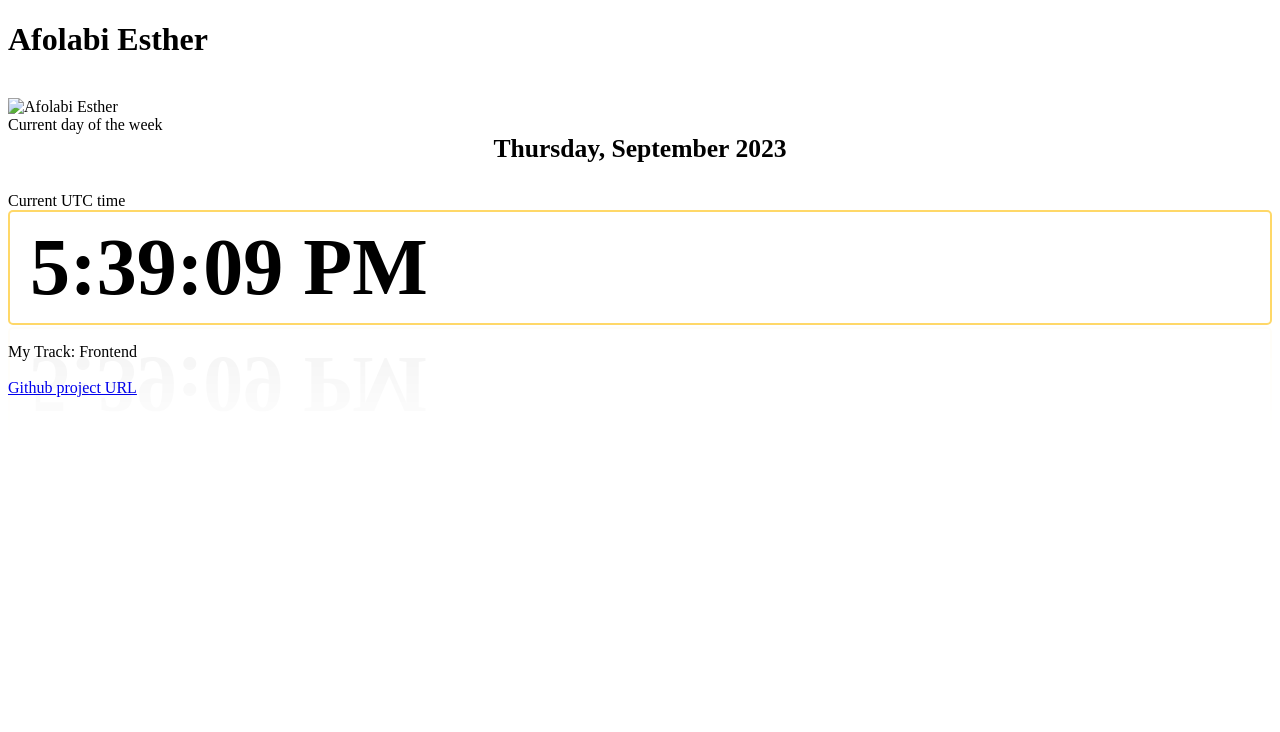
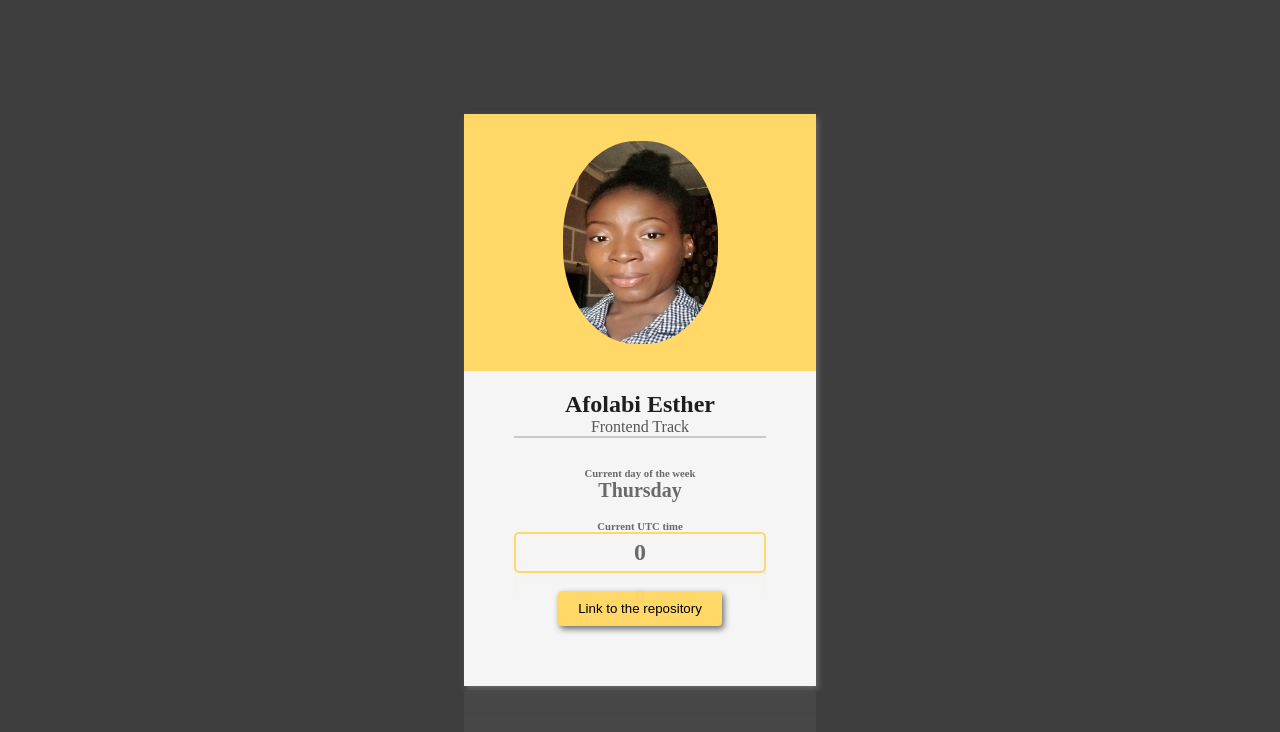
Before and after one commit to Hestia-Arc/frontend-page-creationHNG, a plain HTML site: page index.html in a window 1280 px wide. Drawn offline with Linux system fonts and the light colour scheme.

Commit message:
Update UI

```diff
--- a/index.html
+++ b/index.html
@@ -1,12 +1,12 @@
 <!DOCTYPE html>
 <html lang="en">
-<head>
-    <meta charset="UTF-8">
-    <meta name="viewport" content="width=device-width, initial-scale=1.0">
+  <head>
+    <meta charset="UTF-8" />
+    <meta name="viewport" content="width=device-width, initial-scale=1.0" />
     <title>Frontend Page Creation</title>
-    <link rel="stylesheet" href="./src/style.css">
-</head>
-<body>
+    <link rel="stylesheet" href="./src/style.css" />
+  </head>
+  <body>
     <!-- Develop & host using HTML and CSS -->
     <!-- Showcase specific personal and real-time data attributes -->
     <!-- Each element should have a specified data-testid attribute-->
@@ -21,34 +21,47 @@
 
     -->
 
+    <div class="container">
+      <div class="img-container">
+        <img
+          class="img-El"
+          src="./src/images/dev-photo.jpg"
+          alt="Afolabi Esther"
+          data-testid="slackDisplayImage"
+        />
+      </div>
 
+      <div class="content-header">
+        <h2 class="name" data-testid="slackUserName">Afolabi Esther</h2>
+        <p class="track" data-testid="myTrack">Frontend Track</p>
+      </div>
 
+      <div class="content-body">
+        <br>
+        <div>
+          <h6>Current day of the week</h6>
+          <span data-testid="currentDayOfTheWeek" class="day"></span>
+        </div>
+        <br>
+        <div>
+          <h6>Current UTC time</h6>
+          <span data-testid="currentUTCTime" class="time"></span>
+        </div>
 
-
-    <h1 data-testid="slackUserName" >Afolabi Esther</h1>
-
-    <br>
-    <img src="" alt="Afolabi Esther" data-testid="slackDisplayImage">
-
-    <br>
-    <div>Current day of the week</div>
-    <div  data-testid="currentDayOfTheWeek" class="day"> </div>
-
-    <br>
-    <div>Current UTC time</div>
-    <div  data-testid="currentUTCTime" class="time" ></div>
-
-    <br>
-    <div data-testid="myTrack">My Track: Frontend </div>
-
-    <br>
-    <a href="https://github.com/Hestia-Arc/frontend-page-creationHNG.git" target="_blank" data-testid="githubURL">
-        <span>Github project URL</span>
-    </a>
-
+        <br />
+        <a
+          href="https://github.com/Hestia-Arc/frontend-page-creationHNG.git"
+          target="_blank"
+          data-testid="githubURL"
+          class="repo-link"
+        >
+          <button>Link to the repository</button>
+        </a>
+      </div>
+    </div>
 
     <script src="./src/main.js"></script>
     <!-- Host URL (vercel) -->
     <!-- https://frontend-page-creation-hng.vercel.app/ -->
-</body>
+  </body>
 </html>
--- a/src/main.js
+++ b/src/main.js
@@ -3,7 +3,8 @@ const dayEl = document.querySelector(".day");
 
 let date = new Date();
 
-timeEl.textContent = date.toLocaleTimeString("en-US");
+// timeEl.textContent = date.toLocaleTimeString("en-US");
+timeEl.textContent = date.getUTCMilliseconds();
 
 // DAY NAME
 let dayName = date.getDay();
@@ -35,4 +36,5 @@ const week = [
   "Saturday",
 ];
 
-dayEl.textContent = `${week[dayName]}, ${months[month]} ${year}`;
+// dayEl.textContent = `${week[dayName]}, ${months[month]} ${year}`;
+dayEl.textContent = `${week[dayName]}`;
--- a/src/style.css
+++ b/src/style.css
@@ -1,19 +1,104 @@
+* {
+  margin: 0;
+  padding: 0;
+  box-sizing: border-box;
+}
+body {
+  height: 100vh;
+  width: 100vw;
+  display: flex;
+  align-items: center;
+  justify-content: center;
+  background-color: #3f3e3e;
+}
+.container {
+  display: grid;
+  grid-template-columns: 11rem 11rem;
+  grid-template-rows: 45% 10% 45%;
+  grid-template-areas:
+    "img img"
+    "hd hd"
+    "body body";
+  min-height: 65vh;
+  background: #f5f5f5;
+  color: #6b6969;
+  box-shadow: 2px 3px 6px #6b6969;
+  /* transition-property: background, box-shadow, color; */
+  -webkit-box-reflect: below 5px
+    linear-gradient(transparent, rgba(255, 255, 255, 0.05));
+}
+
+.img-container {
+  grid-area: img;
+  display: flex;
+  align-items: center;
+  justify-content: center;
+  background: #ffd868;
+}
+.img-El {
+  border-radius: 47%;
+  width: 155px;
+  max-height: 79%;
+}
+
+.content-header {
+  grid-area: hd;
+  padding: 20px 50px;
+  text-align: center;
+}
+.name {
+  color: #000000e0;
+}
+.track {
+  color: #000000a6;
+  border-bottom: 2px solid #b1afafa1;
+}
+
+.content-body {
+  grid-area: body;
+  padding: 20px 50px;
+  text-align: center;
+}
+
 .day {
-    text-align: center;
-    margin-bottom: 10px;
-    font-size: 1.6rem;
-    font-weight: 600;
+  text-align: center;
+  margin-bottom: 10px;
+  font-size: 20px;
+  font-weight: 600;
 }
 .time {
-    display: flex;
-  font-size: 5rem;
+  display: flex;
+  justify-content: center;
+  font-size: 24px;
   font-weight: bold;
   border: 2px solid #ffd868;
-  padding: 10px 20px;
+  padding: 5px 10px;
   border-radius: 5px;
   transition: ease-in-out 0.1s;
   transition-property: background, box-shadow, color;
   -webkit-box-reflect: below 2px
     linear-gradient(transparent, rgba(255, 255, 255, 0.05));
+}
+button {
+  padding: 10px 20px;
+  background: #ffd868;
+  outline: none;
+  border: none;
+  border-radius: 4px;
+  box-shadow: 2px 3px 6px #6b6969;
+  transition: ease-in 0.4s;
+  transition-property: background, box-shadow, color;
+}
+button:hover {
+  /* opacity: 0.7; */
+  background-color: #cab36d;
+  color: #fff;
+}
 
+@media screen and (min-width: 312px) and (max-width: 767px) {
+  .container {
+    grid-template-columns: 10rem ;
+    /* grid-template-rows: ; */
+    min-height: 50%;
+  }
 }
```
Also changed, not shown: src/images/dev-photo.jpg (added).
